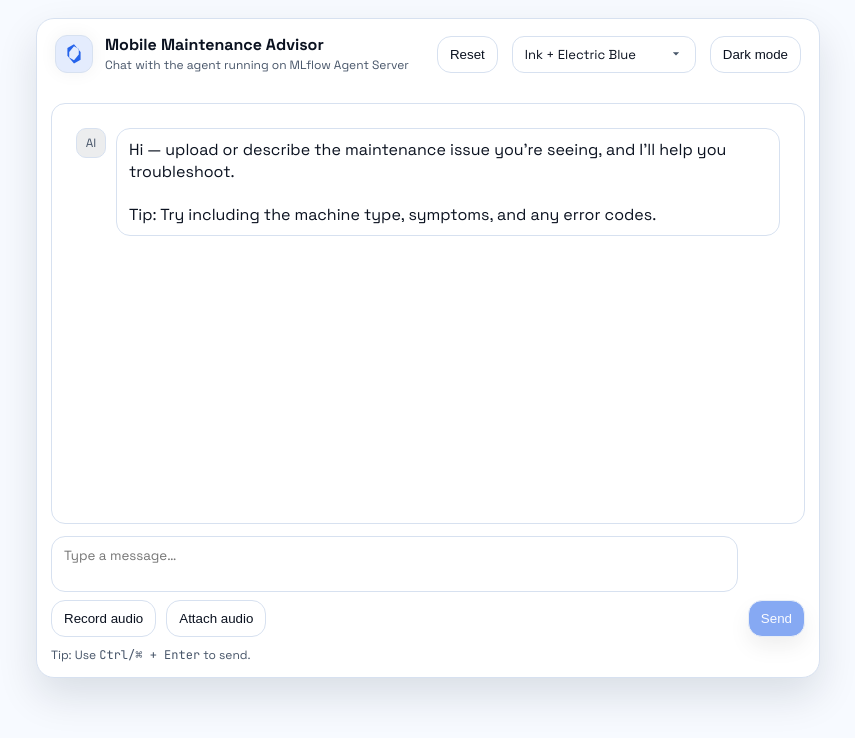
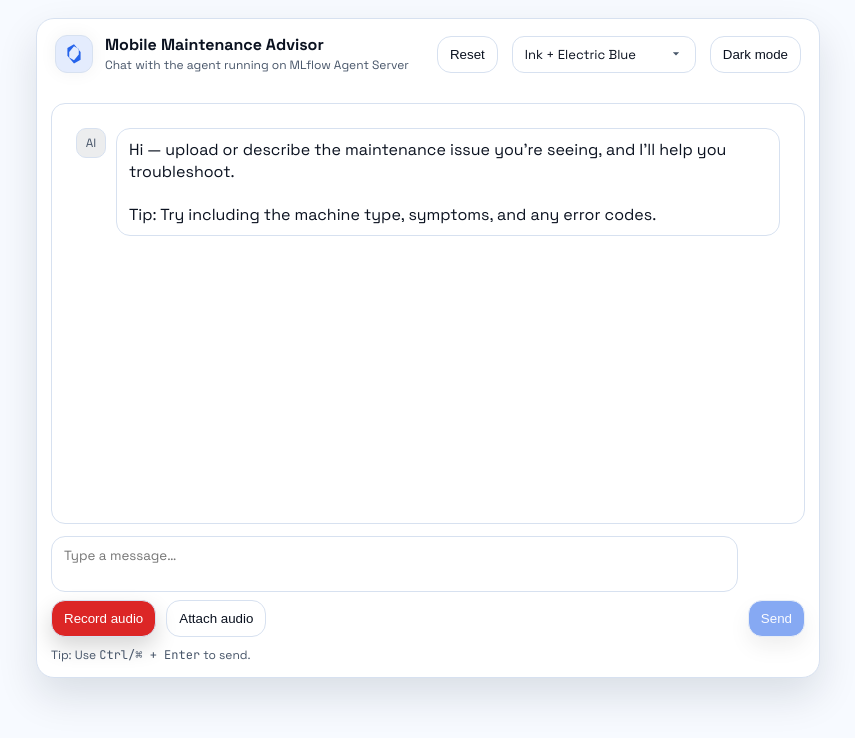
Before and after one commit to andrijdemianczuk/DBX26, a React (Vite) app in the folder labs/Mobile_Maintenance_Advisor/chat-ui/: page / in a window 1280 px wide. Shown: the top 738 px of the page, without its empty margins (212-1067 px from the left). Built offline with nearby package versions, Linux system fonts and the light colour scheme.

Commit message:
Added the record audio button for live recordings

```diff
--- a/labs/Mobile_Maintenance_Advisor/chat-ui/src/styles.css
+++ b/labs/Mobile_Maintenance_Advisor/chat-ui/src/styles.css
@@ -272,6 +272,15 @@ button.primary{
   box-shadow: 0 10px 22px rgba(0,0,0,0.12);
 }
 button.primary:hover{ background: var(--accent-2); }
+button.record-btn{
+  background: var(--error);
+  border: 1px solid var(--border);
+  color: #ffffff;
+  box-shadow: 0 10px 22px rgba(0,0,0,0.16);
+}
+button.record-btn:hover{
+  background: color-mix(in srgb, var(--error), #000000 14%);
+}
 button.ghost{
   background: transparent;
 }
--- a/labs/Mobile_Maintenance_Advisor/chat-ui/src/ui/App.tsx
+++ b/labs/Mobile_Maintenance_Advisor/chat-ui/src/ui/App.tsx
@@ -439,7 +439,7 @@ export default function App() {
                     disabled={busy || isRecording}
                   />
                   <button
-                    className="ghost"
+                    className="record-btn"
                     type="button"
                     onClick={isRecording ? stopRecording : startRecording}
                     disabled={busy}
```
